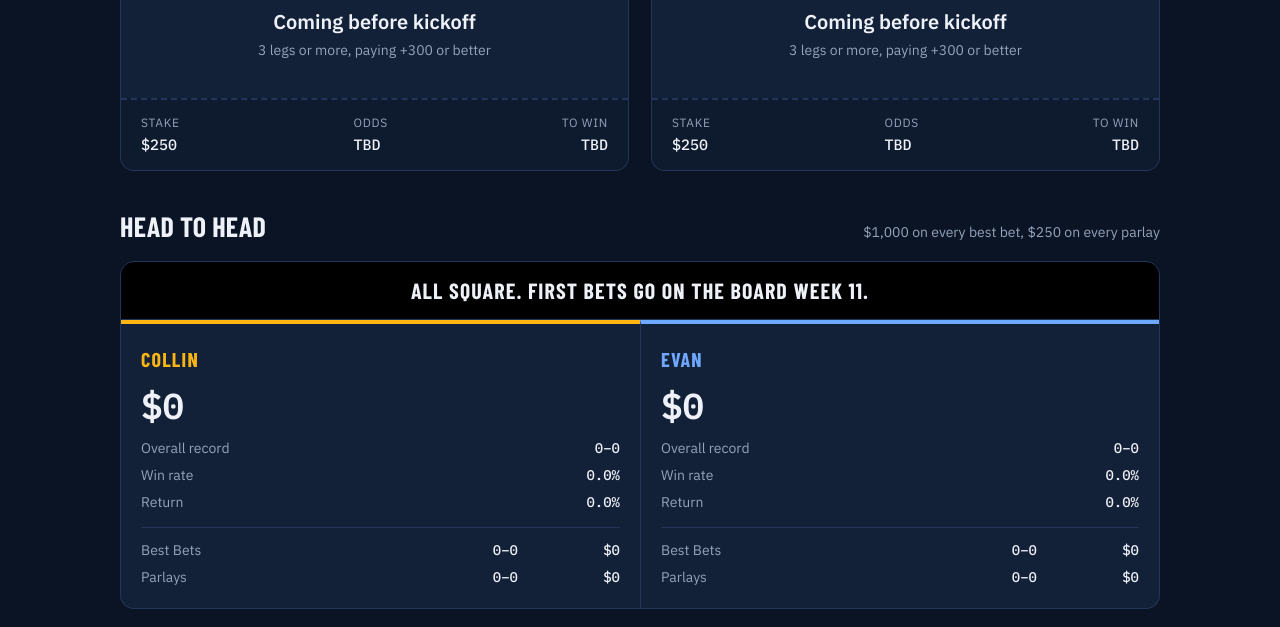
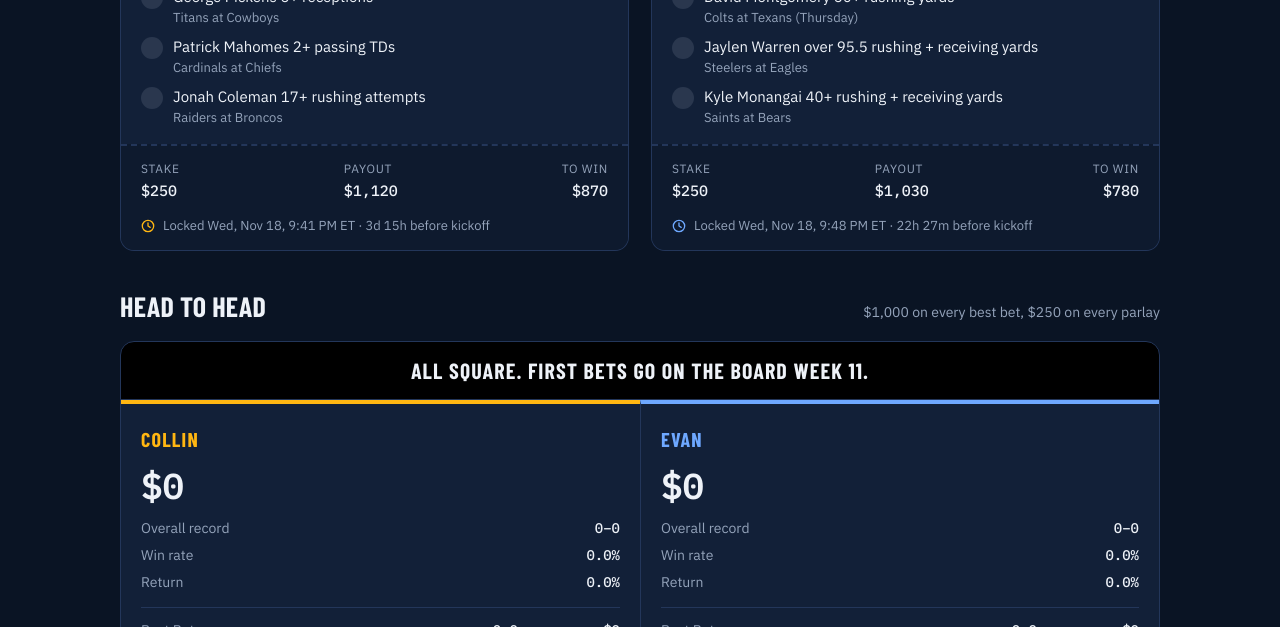
Before and after one commit to ThePickLock/thepicklock.github.io, a plain HTML site: page index.html in a window 1280 px wide. Shown: the part 693-1320 px from the top of the page. Drawn offline with nearby package versions, Linux system fonts and the light colour scheme; a web font is replaced by a local one.

Commit message:
Add files via upload

```diff
--- a/index.html
+++ b/index.html
@@ -301,6 +301,9 @@ const CONFIG = {
    result: "pending", "win", "loss", or "push"
    posted / kickoff: "YYYY-MM-DDTHH:MM" in Eastern time
    Leave out anything that wasn't posted that week.
+   Parlay odds: put the total DraftKings price in "odds" on the parlay.
+   Leg odds are optional. If a leg pushes or is voided, add "paidOdds"
+   with what DraftKings actually paid.
 
    Example of one week:
    { week: 11,
@@ -318,6 +321,23 @@ const CONFIG = {
          { pick: "Over 44.5", game: "Vikings at 49ers", odds: -110, result: "pending" } ] } } },
    ========================================================= */
 const WEEKS = [
+  { week: 11,
+    collin: {
+      best:   { pick: "49ers moneyline", game: "Vikings at 49ers (Mexico City)", odds: -162,
+                posted: "2026-11-18T21:45", kickoff: "2026-11-22T20:20", result: "pending" },
+      parlay: { odds: 348, posted: "2026-11-18T21:41", kickoff: "2026-11-22T13:00", legs: [
+        { pick: "George Pickens 5+ receptions", game: "Titans at Cowboys", result: "pending" },
+        { pick: "Patrick Mahomes 2+ passing TDs", game: "Cardinals at Chiefs", result: "pending" },
+        { pick: "Jonah Coleman 17+ rushing attempts", game: "Raiders at Broncos", result: "pending" }
+      ] } },
+    evan: {
+      best:   { pick: "Luther Burden III 50+ receiving yards", game: "Saints at Bears", odds: -188,
+                posted: "2026-11-18T21:48", kickoff: "2026-11-22T13:00", result: "pending" },
+      parlay: { odds: 312, posted: "2026-11-18T21:48", kickoff: "2026-11-19T20:15", legs: [
+        { pick: "David Montgomery 50+ rushing yards", game: "Colts at Texans (Thursday)", result: "pending" },
+        { pick: "Jaylen Warren over 95.5 rushing + receiving yards", game: "Steelers at Eagles", result: "pending" },
+        { pick: "Kyle Monangai 40+ rushing + receiving yards", game: "Saints at Bears", result: "pending" }
+      ] } } },
 ];
 
 /* =========================================================
@@ -344,7 +364,8 @@ const leadTime = (posted, kickoff) => {
   if (!kickoff || !posted) return "";
   const mins = Math.round((parseT(kickoff) - parseT(posted)) / 60000);
   if (mins <= 0) return "posted after kickoff";
-  const h = Math.floor(mins / 60), m = mins % 60;
+  const d = Math.floor(mins / 1440), h = Math.floor((mins % 1440) / 60), m = mins % 60;
+  if (d) return d + "d " + h + "h before kickoff";
   return (h ? h + "h " : "") + m + "m before kickoff";
 };
 const esc = s => String(s).replace(/[&<>"]/g, c => ({ "&": "&amp;", "<": "&lt;", ">": "&gt;", '"': "&quot;" }[c]));
@@ -354,16 +375,19 @@ const TYPE = { best: "Best Bet", parlay: "Parlay" };
 const NAME = {};
 CONFIG.players.forEach(p => NAME[p.key] = p.name);
 
-function parlayInfo(legs) {
+function parlayInfo(legs, given, paid) {
   const live = legs.filter(l => l.result !== "push");
-  const fullDec = legs.reduce((a, l) => a * toDec(l.odds), 1);
-  const liveDec = live.reduce((a, l) => a * toDec(l.odds), 1);
+  const haveLegOdds = legs.every(l => typeof l.odds === "number");
+  const fullDec = given ? toDec(given) : legs.reduce((a, l) => a * toDec(l.odds), 1);
+  let liveDec = fullDec;
+  if (paid) liveDec = toDec(paid);
+  else if (live.length < legs.length && haveLegOdds) liveDec = live.reduce((a, l) => a * toDec(l.odds), 1);
   let result;
   if (legs.some(l => l.result === "loss")) result = "loss";
   else if (legs.some(l => l.result === "pending")) result = "pending";
   else if (live.length === 0) result = "push";
   else result = "win";
-  return { odds: toAm(fullDec), settleDec: live.length ? liveDec : 1, result };
+  return { odds: given || toAm(fullDec), settleDec: live.length ? liveDec : 1, result };
 }
 
 const BETS = [];
@@ -377,7 +401,7 @@ WEEKS.forEach(w => {
                   odds: b.odds, dec: toDec(b.odds), result: b.result });
     }
     if (mine.parlay) {
-      const x = parlayInfo(mine.parlay.legs);
+      const x = parlayInfo(mine.parlay.legs, mine.parlay.odds, mine.parlay.paidOdds);
       BETS.push({ week: w.week, who: p.key, type: "parlay", posted: mine.parlay.posted, kickoff: mine.parlay.kickoff,
                   pick: mine.parlay.legs.length + " leg parlay", legs: mine.parlay.legs,
                   odds: x.odds, dec: x.settleDec, result: x.result });
@@ -437,7 +461,7 @@ function ticketHTML(b) {
   } else {
     body = `<ul class="legs">${b.legs.map(l => {
       const mark = l.result === "win" ? "✓" : l.result === "loss" ? "✕" : l.result === "push" ? "P" : "";
-      return `<li><span class="dot ${l.result}">${mark}</span><span>${niceText(l.pick)}<span class="game">${esc(l.game)}</span></span><span class="num">${fmtOdds(l.odds)}</span></li>`;
+      return `<li><span class="dot ${l.result}">${mark}</span><span>${niceText(l.pick)}<span class="game">${esc(l.game)}</span></span><span class="num">${typeof l.odds === "number" ? fmtOdds(l.odds) : ""}</span></li>`;
     }).join("")}</ul>`;
   }
   const outcome = b.result === "pending" ? ["To win", fmtMoney(b.toWin, false)] : ["Result", fmtMoney(b.profit)];
@@ -596,7 +620,7 @@ function renderHistory() {
     const rows = list.map(b => { run += b.profit; return { b, run }; }).reverse().map(({ b, run }) => {
       const pick = b.type === "best"
         ? `${niceText(b.pick)}<span class="sub">${esc(b.game)}</span>`
-        : `${b.legs.map(l => niceText(l.pick) + " " + fmtOdds(l.odds)).join(" + ")}`;
+        : `${b.legs.map(l => niceText(l.pick) + (typeof l.odds === "number" ? " " + fmtOdds(l.odds) : "")).join(" + ")}`;
       return `<tr>
         <td class="num">${b.week}</td>
         <td class="nw">${b.posted ? fmtShortDate(b.posted) + '<span class="sub">' + parseT(b.posted).toLocaleTimeString("en-US", { hour: "numeric", minute: "2-digit" }) + "</span>" : ""}</td>
```
